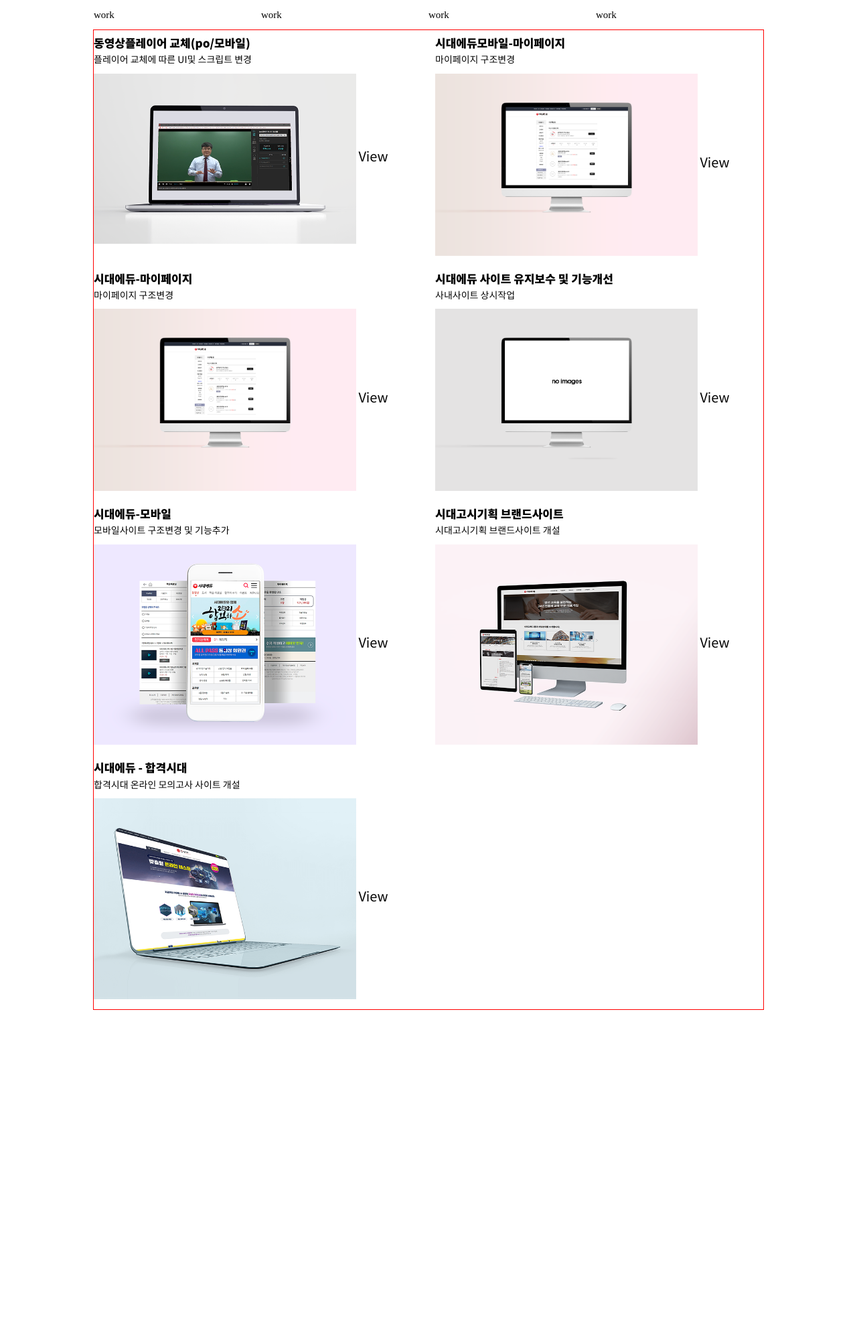
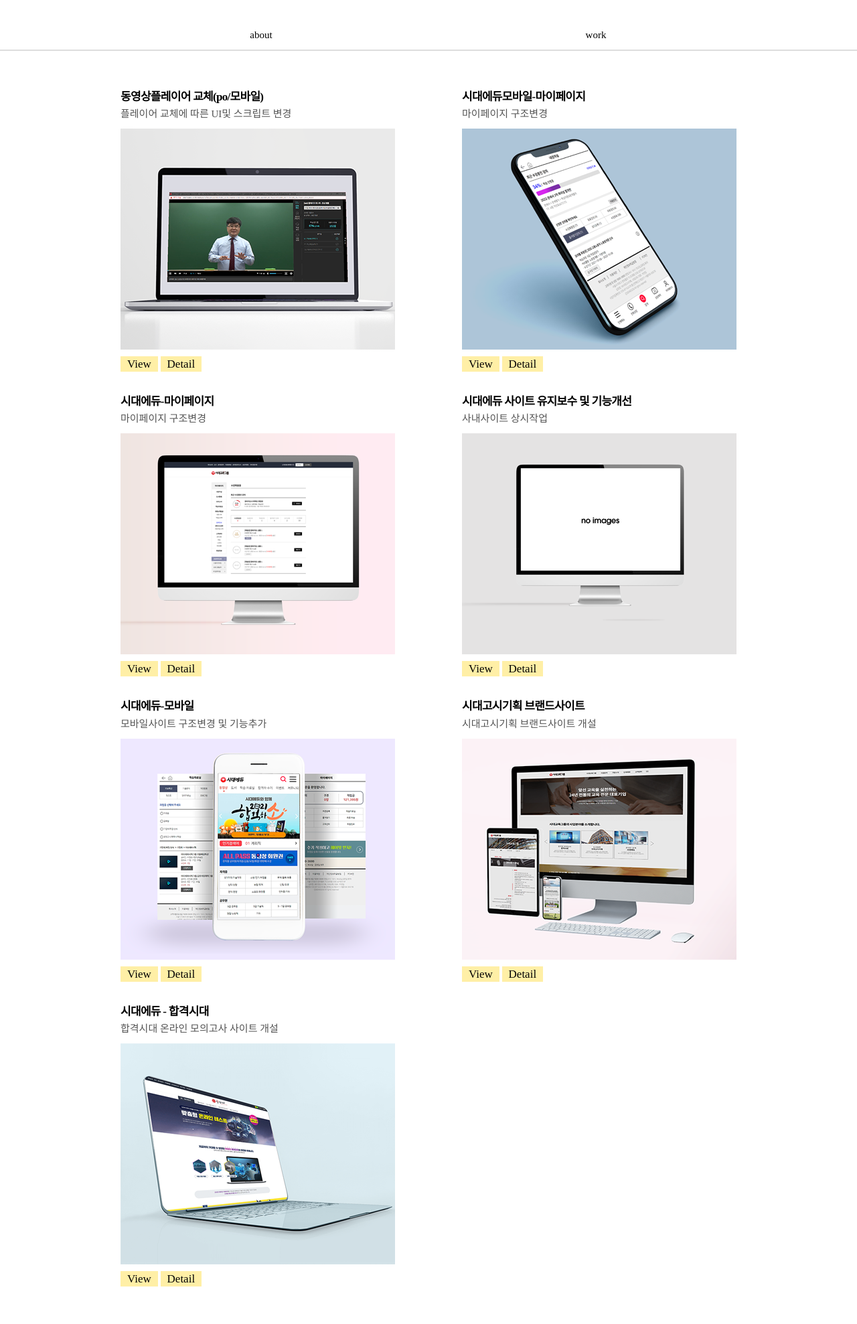
Before and after one commit to myunginah/home, a PHP site: page / in a window 1280 px wide. Shown: the whole page at 67% size. Before the commit the page ends 1508 px from the top, so only its background shows below. Run offline with PHP 8.4, Linux system fonts and the light colour scheme; some web fonts are replaced.

Commit message:
1214/폰트변경,head css작업시작

```diff
--- a/css/common.css
+++ b/css/common.css
@@ -33,11 +33,6 @@ a:active {
 
 ul li {
   list-style: none;
-}
-
-h1, h2, h3, h4, h5 {
-  font-family: "noto6";
-  font-weight: 100;
 }
 
 b, strong {
@@ -104,12 +99,13 @@ b, strong {
 
 .pageTitle {
   font-size: 20px;
-  font-weight: 900;
+  font-weight: 700;
 }
 
 .titleTxt_h1 {
   font-size: 17px;
   font-weight: 600;
+  letter-spacing: -0.7px;
 }
 
 .conSubTitle {
@@ -118,7 +114,8 @@ b, strong {
 }
 
 .sub_txt {
-  font-size: 14px;
+  font-size: 15px;
+  color: #545454;
 }
 
 .smallTxt {
@@ -178,5 +175,13 @@ b, strong {
 }
 
 .btn.btn-m {
-  font-size: 20px;
+  font-size: 17px;
+  padding: 3px 10px;
+  line-height: 100%;
 }
+
+.viewBtn {
+  display: block;
+  background: #ffefa6;
+  color: #000;
+}
--- a/css/common.scss
+++ b/css/common.scss
@@ -28,10 +28,6 @@ a:active{
 }
 ul li{
     list-style:none;
-}
-h1,h2,h3,h4,h5{
-    font-family: "noto6";
-    font-weight: 100;
 }
 b, strong{
     font-weight:900;
@@ -64,18 +60,20 @@ b, strong{
 }
 .pageTitle{
     font-size:20px;
-    font-weight:900;
+    font-weight:700;
 }
 .titleTxt_h1{
     font-size:17px;
     font-weight:600;;
+    letter-spacing: -0.7px;;
 }
 .conSubTitle{
     font-size:15px;
     font-weight: 900;
 }
 .sub_txt{
-    font-size:14px;
+    font-size:15px;
+    color: #545454;
 }
 .smallTxt{
     font-size:12px;
@@ -122,6 +120,13 @@ b, strong{
         font-size:15px;
     }
     &.btn-m{
-        font-size:20px;
+        font-size:17px;
+        padding:3px 10px;
+        line-height:100%;
     }
 }
+.viewBtn{
+    display:block;
+    background:#ffefa6;
+    color:#000;
+}
--- a/css/index.css
+++ b/css/index.css
@@ -1,8 +1,13 @@
+.mainContainer {
+  width: 100%;
+  padding: 30px 0;
+}
+
 .container {
   width: 100%;
   margin: 0 auto;
   overflow: hidden;
-  font-family: "noto3";
+  font-family: "paybook";
   font-size: 15px;
 }
 
@@ -10,7 +15,11 @@
   width: 100%;
   max-width: 1000px;
   margin: 0 auto;
-  border: 1px solid red;
+  padding-top: 50px;
+}
+
+.header {
+  border-bottom: 2px solid #dddddd;
 }
 
 .topArea {
@@ -21,7 +30,11 @@
 
 .topArea ul li {
   float: left;
-  width: 25%;
+  width: 50%;
+}
+
+.topArea ul li img {
+  width: 100%;
 }
 
 .topArea ul li a {
@@ -29,6 +42,7 @@
   padding: 10px 0;
   font-size: 15px;
   font-family: "paybook";
+  text-align: center;
 }
 
 .cmList {
@@ -37,14 +51,21 @@
 
 .cmList li {
   width: calc(50% - 10px);
-  margin: 5px 20px 5px 0;
-}
-
-.cmList li img {
-  margin: 10px auto;
-  width: 80%;
+  margin: 5px 20px 25px 0;
+  padding: 0 4%;
+  box-sizing: border-box;
 }
 
 .cmList li:nth-child(2n) {
   margin-right: 0;
 }
+
+.cmList li .imgArea {
+  width: 100%;
+  height: 330px;
+  overflow: hidden;
+  padding: 0 0 10px;
+  margin: 10px auto;
+  box-sizing: border-box;
+  text-align: center;
+}
--- a/css/index.scss
+++ b/css/index.scss
@@ -1,28 +1,37 @@
 
 @import 'import.scss';
-
+.mainContainer{
+    width:100%;
+    padding:30px 0;
+}
 .container{
     width:100%;
     margin:0 auto;
     overflow:hidden;
-    font-family: $cmFont;
+    font-family: $cmSubFont;
     font-size:$cmFontSize;
 }
 .contantArea{
     @include cmWidth(1000px);
-    border:1px solid red;
+    padding-top:50px;
 }
-
+.header{
+    border-bottom:2px solid #dddddd;
+}
 .topArea{
     @include cmWidth(1000px);
     ul li{
         float:left;
-        width:25%;
+        width:50%;
+        img{
+            width:100%;
+        }
         a{
             width:100%;
             padding:10px 0;
             font-size:15px;
             font-family:$cmSubFont;
+            text-align:center;
         }
     }
 }
@@ -31,13 +40,20 @@
     width:100%;
     li{
         width:calc(50% - 10px);
-        margin:5px 20px 5px 0;
-        img{
-            margin:10px auto;
-            width:80%;
-        }
+        margin:5px 20px 25px 0;
+        padding:0 4%;
+        box-sizing:border-box;
         &:nth-child(2n){
             margin-right:0;
         }
+        .imgArea{
+            width: 100%;
+            height:330px;
+            overflow:hidden;
+            padding:0 0 10px;
+            margin:10px auto;
+            box-sizing:border-box;
+            text-align: center;
+        }
     }
 }
--- a/footer.php
+++ b/footer.php
@@ -1,3 +1,3 @@
-
+</div>
 </body>
 </html>
--- a/header.php
+++ b/header.php
@@ -12,16 +12,26 @@
 
         <!--script-->
         <script src="https://cdn.jsdelivr.net/npm/vue/dist/vue.js"></script>
+        <script src="js/index.js"></script>
     </head>
     <body>
+    <?php
+        $query_string=getenv("QUERY_STRING");  //GET값 가져오기
+        $pagename = explode("&" , $query_string);  //'&'를 기준으로 배열생성
+        $array_cnt = count($pagename); //배열 카운트
+        if($pagename == 'about'){
+            $play_type = 'about';
+        }else{
+            $play_type = 'work';
+        }
+    ?>
+    <section class="mainContainer">
         <div class="header">
             <div class="topArea">
                 <!-- <div class="logoArea"><a href="">home</a></div> -->
                 <ul class="cmMainMenu pull-over">
-                    <li><a href="">work</a></li>
-                    <li><a href="">work</a></li>
-                    <li><a href="">work</a></li>
-                    <li><a href="">work</a></li>
+                    <li><a href="" class="<?php if($play_type == 'about'){echo 'selected';}?>">about</a></li>
+                    <li><a href="" class="<?php if($play_type == 'work'){echo 'selected';}?>">work</a></li>
                 </ul>
             </div>
         </div>
--- a/index.php
+++ b/index.php
@@ -3,12 +3,15 @@
 <div class="container" id="mainContainer">
     <div class="contantArea">
         <ul class="cmList pull-over" id="myList">
-            <li v-for="post in list" :key="post.id" class="fl">
+            <li v-for="post in list" :key="post.num" class="fl">
              <b class="listNum">{{ post.el }}</b>
              <h1 class="titleTxt_h1">{{ post.title }}</h1>
              <p class="sub_txt">{{ post.info }}</p>
-             <img :src="post.thum" :alt="post.title"/>
-             <a href="#" class="btn btn-m viewBtn">View</a>
+             <div class="imgArea"><img :src="post.thum" :alt="post.title"/></div>
+             <div class="btnArea">
+                 <a href="#" class="btn btn-m viewBtn">View</a>
+                 <a href="#" class="btn btn-m viewBtn">Detail</a>
+            </div>
             </li>
         </ul>
     </div>
--- a/js/index.js
+++ b/js/index.js
@@ -19,7 +19,7 @@ var protfolio = new Vue({
             info:'플레이어 교체에 따른 UI및 스크립트 변경',
             date:'2021.06 ~ 2021.06(1개월)',
             skill:['html','jquery','php'],
-            thum:'images/thum/player.png',
+            thum:'images/thum/player_s.png',
             detail:
                 [
                    '신규 스크립트 작업 및 플레이어데이터 추가',
@@ -33,7 +33,7 @@ var protfolio = new Vue({
             info:'마이페이지 구조변경',
             date:'2021.12',
             skill:['html','jquery','php'],
-            thum:'images/thum/sidae_mypage.png',
+            thum:'images/thum/sidae_mypage_mobile_s.png',
             detail:
                 [
                    '구조변경 및 graph기능 추가',
@@ -45,7 +45,7 @@ var protfolio = new Vue({
             info:'마이페이지 구조변경',
             date:'2021.10 ~ 2021.11(1개월)',
             skill:['html','jquery','php'],
-            thum:'images/thum/sidae_mypage.png',
+            thum:'images/thum/sidae_mypage_s.png',
             detail:
                 [
                    '구조변경 및 기능추가',
@@ -59,7 +59,7 @@ var protfolio = new Vue({
             info:'사내사이트 상시작업',
             date:'2019.05 ~ 2021.12(2년 8개월)',
             skill:['html','jquery','php'],
-            thum:'images/thum/no_images.png',
+            thum:'images/thum/no_images_s.png',
             detail:
                 [
                    '신규상품관련 사이트 개설',
@@ -73,7 +73,7 @@ var protfolio = new Vue({
             info:'모바일사이트 구조변경 및 기능추가',
             date:'2020.09~2020.11(3개월)',
             skill:['html','jquery','php'],
-            thum:'images/thum/sidae_m.png',
+            thum:'images/thum/sidae_m_s.png',
             detail:
                 [
                    '구조변경',
@@ -87,7 +87,7 @@ var protfolio = new Vue({
             info:'시대고시기획 브랜드사이트 개설',
             date:'2020년 3월',
             skill:['html','jquery','php'],
-            thum:'images/thum/sidae.png',
+            thum:'images/thum/sidae_s.png',
             detail:
                 [
                     '반응형사이트 작업',
@@ -101,7 +101,7 @@ var protfolio = new Vue({
             info:'합격시대 온라인 모의고사 사이트 개설',
             date:'2019.07~2019.09(3개월)',
             skill:['html','jquery','php'],
-            thum:'images/thum/pass_sidae.png',
+            thum:'images/thum/pass_sidae_s.png',
             detail:
                 [
                     '메인, 게시판페이지 , 상품페이지, 결제페이지',
```
Also changed, not shown: images/thum/no_images_s.png (added), images/thum/pass_sidae_s.png (added), images/thum/player_s.png (added), images/thum/sidae_m_s.png (added), images/thum/sidae_mypage_mobile_s.png (added), images/thum/sidae_mypage_s.png (added), images/thum/sidae_s.png (added).
